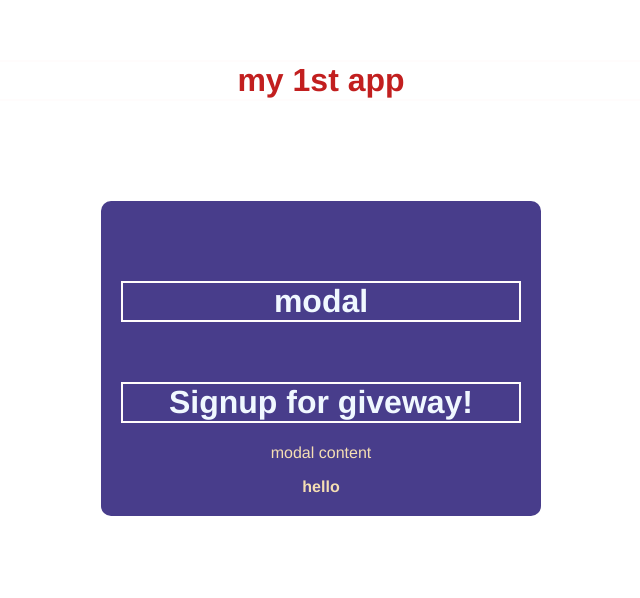
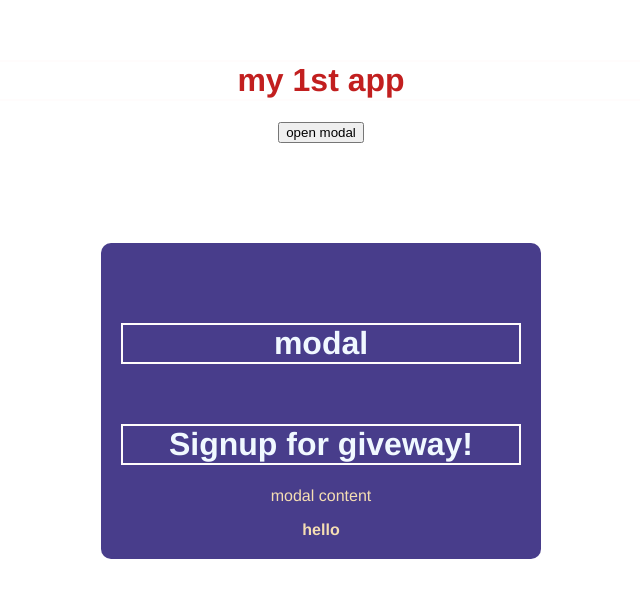
Before and after one commit to Arik096/vue_cli, a Vue app in the folder model-project/: page / in a window 1280 px wide. Shown: the top 598 px of the page, without its empty margins (319-959 px from the left). Built offline with nearby package versions, Linux system fonts and the light colour scheme.

Commit message:
Update App.vue

```diff
--- a/model-project/src/App.vue
+++ b/model-project/src/App.vue
@@ -1,7 +1,10 @@
 <template>
 
   <h1>{{title}}</h1>
-  <Modal :header="header" :text="text" theme='dark'/>
+  <button @click="toggleModal()"> open modal</button>
+  <div v-if="showModal">
+    <Modal :header="header" :text="text" theme='dark' @close="toggleModal"/>
+  </div>
 </template>
 
 <script>
@@ -16,9 +19,15 @@
     return {
       title: "my 1st app",
       header: "Signup for giveway!",
-      text: "hello"
+      text: "hello",
+      showModal: true
     }
   },
+  methods: {
+    toggleModal(){
+      this.showModal = !this.showModal;
+    }
+  }
 }
 </script>
 
```
